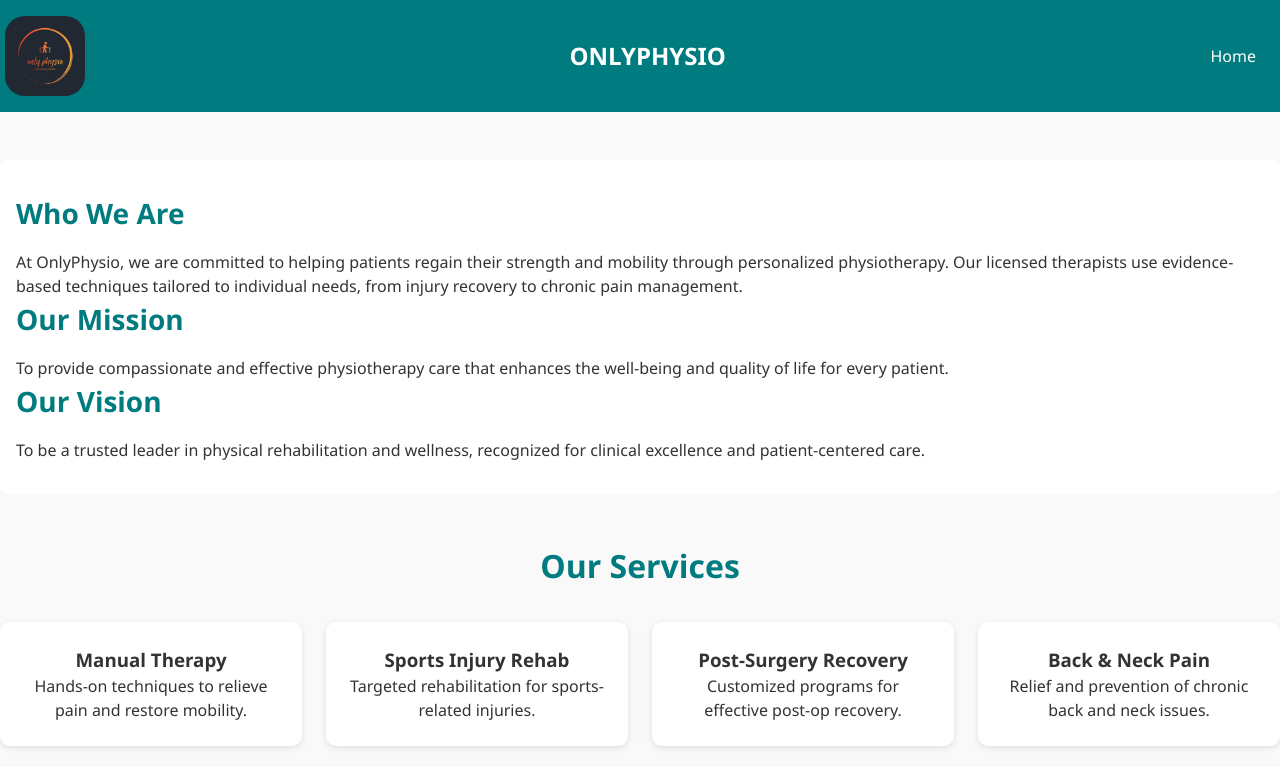
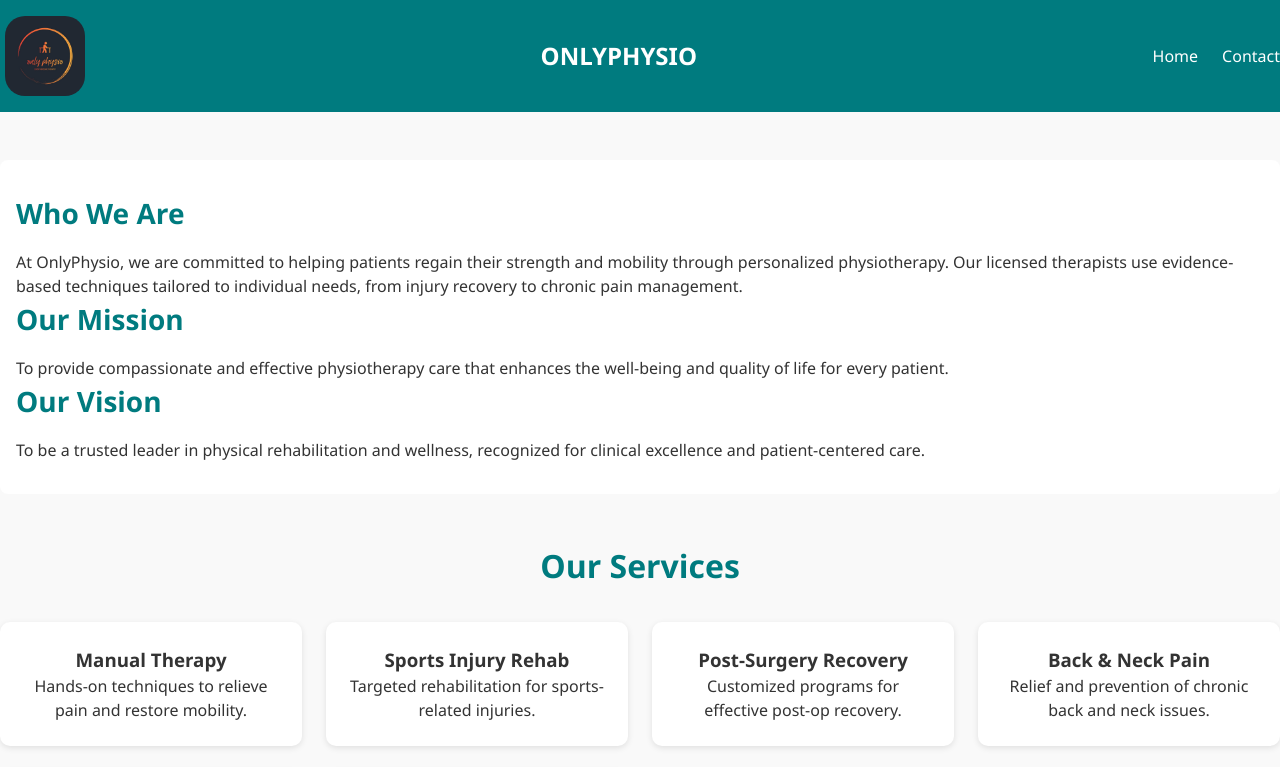
Before and after one commit to Lunaak123/Only-Physio, a plain HTML site: page about/index.html in a window 1280 px wide. Shown: the top 767 px of the page. Drawn offline with Linux system fonts and the light colour scheme.

Commit message:
Update index.html

```diff
--- a/about/index.html
+++ b/about/index.html
@@ -13,9 +13,10 @@
     <div class="logo">ONLYPHYSIO</div>
 
     <nav id="nav-menu">
-      <ul>
+    <ul>
         <li><a href="../index.html">Home</a></li>
-        <li><a
+        <li><a href="tel:+91 9042718811">Contact</a></li>
+      </ul>
     </nav>
     <div class="hamburger" id="hamburger">&#9776;</div>
   </header>
```
